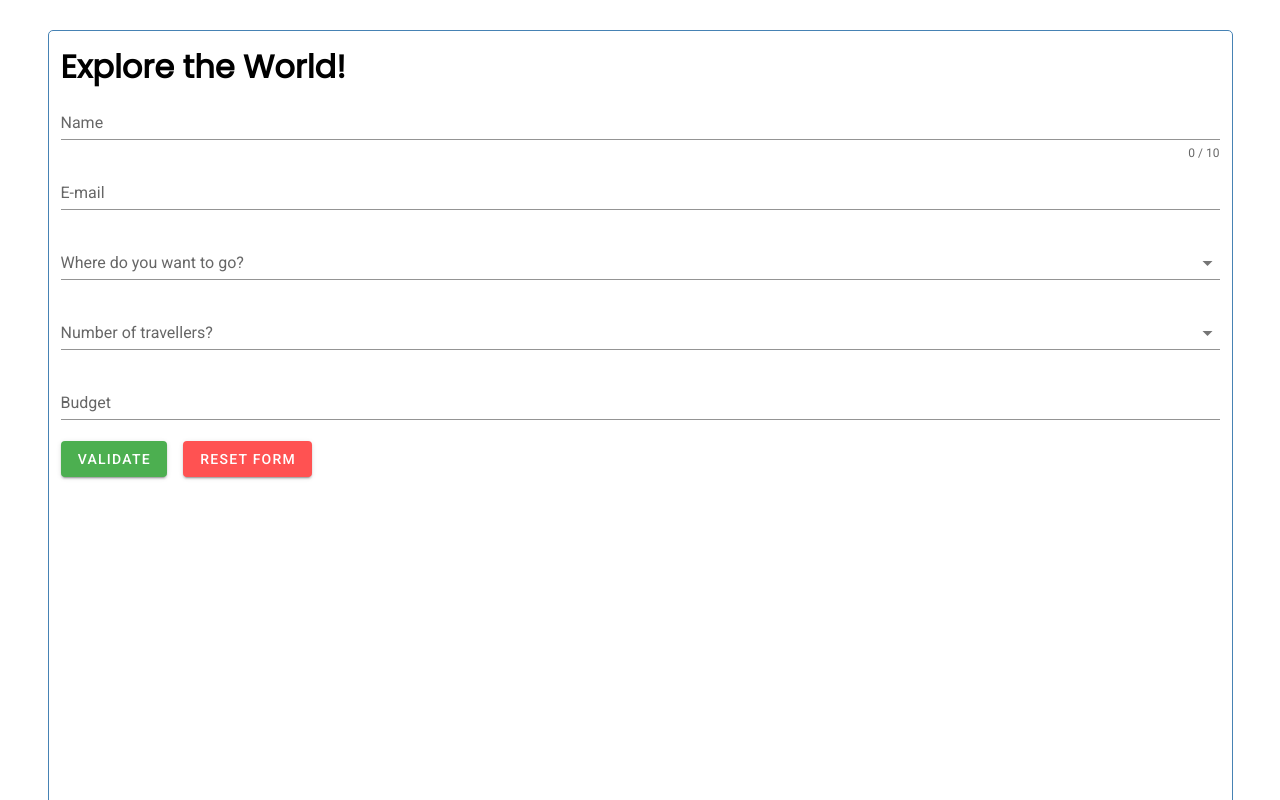
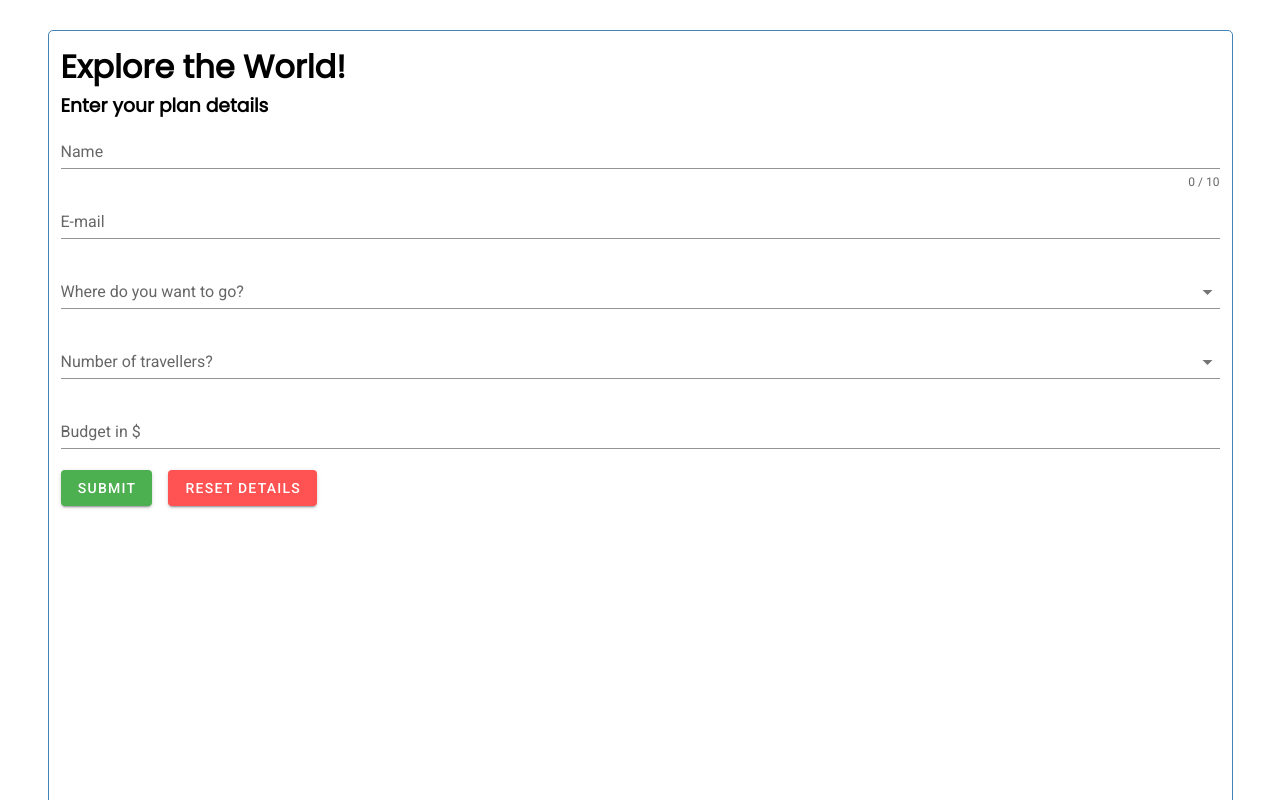
Before and after one commit to vinayaha/travelopia-fe, a Vue app in the folder travel-plan-fe/: page / in a window 1280 px wide. Shown: the top 800 px of the page. Built offline with nearby package versions, Linux system fonts and the light colour scheme.

Commit message:
added user details page

```diff
--- a/travel-plan-fe/src/App.vue
+++ b/travel-plan-fe/src/App.vue
@@ -1,12 +1,9 @@
 <template>
   <div id="app">
     <div class="container">
-      <Header title="Explore the World!" />
-      <UserForm @display-data="displayDetails($event)" />
-      <h3> {{ name }} </h3>
-      <h3> {{ email }} </h3>
-      <h3> {{ country }} </h3>
-      <!-- <DisplayUser /> -->
+      <Header :title="headerTitle" />
+      <UserForm v-show="showUser" @display-data="displayDetails($event)" />
+      <DisplayUser v-show="!showUser" :users="userdata" @btn-click="onBack" />
     </div>
   </div>
 </template>
@@ -14,14 +11,14 @@
 <script>
 import Header from './components/header.vue'
 import UserForm from './components/userform.vue'
-// import DisplayUser from './components/displayuser.vue'
+import DisplayUser from './components/displayuser.vue'
 
 export default {
   name: 'App',
   components: {
     Header,
     UserForm,
-    // DisplayUser,
+    DisplayUser,
   },
 
   data() {
@@ -29,17 +26,26 @@ export default {
       userdata: [],
       name:'',
       email: '',
-      country: ''
+      country: '',
+      user: {},
+      showUser: true,
+      headerTitle: "Explore the World!",
     }
   },
 
   methods: {
-    displayDetails(e) {
-      console.log("User Data : " + e);
-      this.name = e.name;
-      this.email = e.email;
-      this.country = e.country;
+    displayDetails(newUser) {
+      console.log("User Data : " + JSON.stringify(newUser));
+      this.userdata = [...this.userdata, newUser]
+      this.showUser = !this.showUser;
+      this.headerTitle = this.showUser ? "Explore the World!" : "Traveller Details"
+      console.log("User Data :: " + JSON.stringify(this.userdata));
     },
+
+    onBack() {
+      this.showUser = !this.showUser;
+      this.headerTitle = this.showUser ? "Explore the World!" : "Traveller Details"
+    }
   },
 
   created() {
@@ -48,15 +54,8 @@ export default {
       name: "Vinay",
       email: "vinaya@gmail.com",
       country: "india",
-      travellers: 4,
-      budget: "$4000"
-    },
-    {
-      name: "Ajay",
-      email: "Ajay@gmail.com",
-      country: "india",
-      travellers: 3,
-      budget: "$3000"
+      numberOfTravellers: 4,
+      budget: 4000
     }
     ]
   }
@@ -82,27 +81,4 @@ body {
   padding: 30px;
   border-radius: 5px;
 }
-.btn {
-  display: inline-block;
-  background: #000;
-  color: #fff;
-  border: none;
-  padding: 10px 20px;
-  margin: 5px;
-  border-radius: 5px;
-  cursor: pointer;
-  text-decoration: none;
-  font-size: 15px;
-  font-family: inherit;
-}
-.btn:focus {
-  outline: none;
-}
-.btn:active {
-  transform: scale(0.98);
-}
-.btn-block {
-  display: block;
-  width: 100%;
-}
 </style>
--- a/travel-plan-fe/src/components/displayuser.vue
+++ b/travel-plan-fe/src/components/displayuser.vue
@@ -1,22 +1,62 @@
 <template>
-   <div>
-       <h1></h1>
-   </div>
+    <div>
+        <div :key="user.email" v-for="user in users">
+            <User :user="user" />
+        </div>
+         <button @click="onClick()" :style="{ background: 'black' }" class="btn">
+            Back
+        </button>
+    </div>
 </template>
 
 <style scoped>
-
+.btn {
+  display: inline-block;
+  background: #000;
+  color: #fff;
+  border: none;
+  padding: 10px 20px;
+  margin: 5px;
+  border-radius: 5px;
+  cursor: pointer;
+  text-decoration: none;
+  font-size: 15px;
+  font-family: inherit;
+}
+.btn:focus {
+  outline: none;
+}
+.btn:active {
+  transform: scale(0.98);
+}
+.btn-block {
+  display: block;
+  width: 100%;
+}
 </style>
 
 <script>
+import User from './user.vue'
+
 export default {
     name: "DisplayUser",
+    components: {
+        User,
+    },
+    props: {
+        "users":Array
+    },
     data() {
         return {
             name:'',
             email:'',
             country:''
         }
+    },
+    methods: {
+        onClick() {
+            this.$emit('btn-click')
+        },
     }
 }
 </script>
--- a/travel-plan-fe/src/components/header.vue
+++ b/travel-plan-fe/src/components/header.vue
@@ -1,5 +1,8 @@
 <template>
-    <h1> {{ title }}</h1>
+    <div>
+        <h1> {{ title }}</h1>
+        <h3> Enter your plan details </h3>
+    </div>
 </template>
 
 <style scoped>
--- /dev/null
+++ b/travel-plan-fe/src/components/user.vue
@@ -0,0 +1,29 @@
+<template>
+    <div :class="['user']">
+        <p>Name : {{ user.name }} </p>
+        <p>Email : {{ user.email }} </p>
+        <p>Country : {{ user.country }} </p>
+        <p>Number Of Travellers : {{ user.numberOfTravellers }} </p>
+        <p>Budget : ${{ user.budget }} </p>
+    </div>
+</template>
+
+<style scoped>
+
+.user {
+  background: #e6e3e3;
+  margin: 5px;
+  padding: 10px 20px;
+  cursor: pointer;
+}
+
+</style>
+
+<script>
+export default {
+    name: "User",
+    props:{
+        user: Object,
+    },
+}
+</script>
--- a/travel-plan-fe/src/components/userform.vue
+++ b/travel-plan-fe/src/components/userform.vue
@@ -34,12 +34,14 @@
         :rules="[v => !!v || 'traveller count is required']"
         label="Number of travellers?"
         required
+        type="number"
       ></v-select>
 
       <v-text-field
         v-model="budget"
-        label="Budget"
+        label="Budget in $"
         required
+        type="number"
       ></v-text-field>
 
       <v-btn
@@ -48,7 +50,7 @@
         class="mr-4"
         @click="validate"
       >
-        Validate
+        Submit
       </v-btn>
 
       <v-btn
@@ -56,7 +58,7 @@
         class="mr-4"
         @click="reset"
       >
-        Reset Form
+        Reset Details
       </v-btn>
     </v-form>
   </v-app>
@@ -76,7 +78,7 @@ export default {
     name: '',
     nameRules: [
       v => !!v || 'Name is required',
-      v => (v && v.length <= 10) || 'Name must be less than 10 characters',
+      v => (v && v.length <= 30) || 'Name must be less than 30 characters',
     ],
     email: '',
     emailRules: [
@@ -88,7 +90,7 @@ export default {
     travellersCount: 0,
     budget: '',
     countries: ['India', 'Africa', 'Europe'],
-    travellers: [1, 2, 3, 4, 5, 6, 7, 8, 9, 10],
+    travellers: [1, 2, 3, 4, 5, 6, 7, 8, 9, 10, 11, 12, 13, 14, 15],
     checkbox: false,
     newUser: {}
   }),
@@ -96,17 +98,21 @@ export default {
   methods: {
     validate (e) {
       this.$refs.form.validate()
+      if (!this.name && !this.email && !this.country && !this.numberOfTravellers && !this.budget) {
+        alert("Please enter correct details")
+      } else {
         this.newUser = {
           name: this.name,
           email: this.email,
           country: this.country,
-        numberOfTravellers: 3, //parseInt(this.travellerCount),
+          numberOfTravellers: parseInt(this.travellersCount),
           budget: parseInt(this.budget)
         }
         console.log("Inside Validate : "  + e)
         console.log("Inside Validate : "  + this.newUser)
         this.$emit('display-data', this.newUser)
-      this.createObject(this.newUser);
+        //this.createObject(this.newUser);
+      }
     },
     reset () {
       this.$refs.form.reset()
```
Lines whose indentation alone changed are shown as unchanged.
